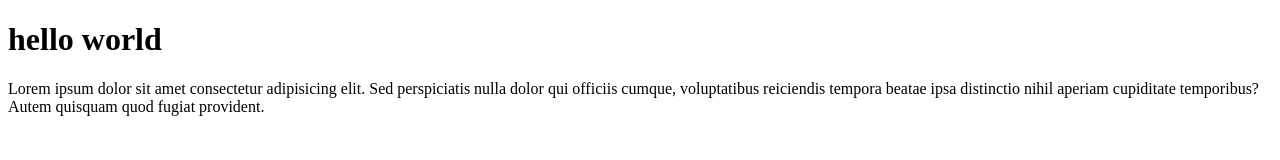
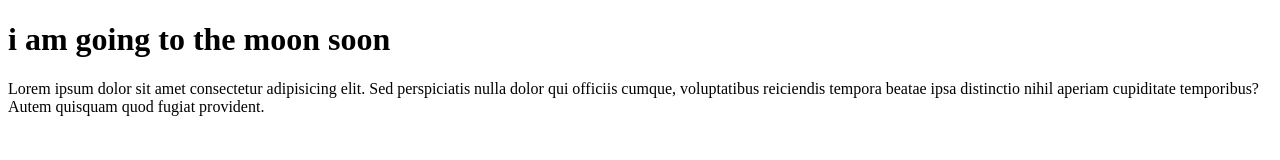
Before and after one commit to kennedy645/kennedy-mkandawire, a plain HTML site: page index.html in a window 1280 px wide. Drawn offline with Linux system fonts and the light colour scheme.

Commit message:
i am arthur and i have juat change the tittle
i have just change the tittle of the page and the h1

```diff
--- a/index.html
+++ b/index.html
@@ -3,10 +3,10 @@
 <head>
     <meta charset="UTF-8">
     <meta name="viewport" content="width=device-width, initial-scale=1.0">
-    <title>kennedy mkandawire</title>
+    <title>my name is arthur</title>
 </head>
 <body>
-    <h1>hello world</h1>
+    <h1>i am going to the moon soon</h1>
     <p>Lorem ipsum dolor sit amet consectetur adipisicing elit. Sed perspiciatis nulla dolor qui officiis cumque, voluptatibus reiciendis tempora beatae ipsa distinctio nihil aperiam cupiditate temporibus? Autem quisquam quod fugiat provident.</p>
 </body>
 </html>
```
